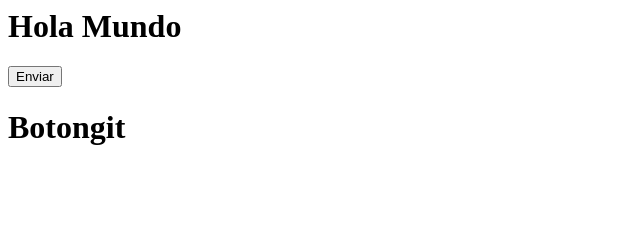
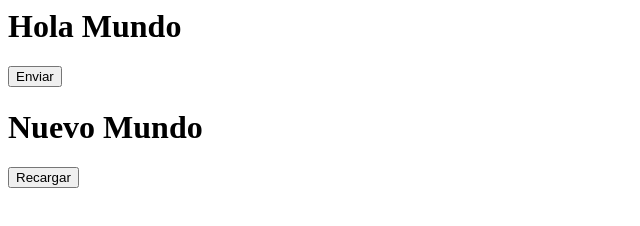
Before and after one commit to MarcelFas/daw2025Fab, a plain HTML site: page index.html in a window 1280 px wide. Shown: the whole page, without its empty margins (0-640 px from the left). Drawn offline with Linux system fonts and the light colour scheme.

Commit message:
Nuevo boton de recarga

```diff
--- a/index.html
+++ b/index.html
@@ -6,7 +6,8 @@
         <button>Enviar</button>
     </body>
     <body>
-        <h1>Botongit</h1>
+        <h1>Nuevo Mundo</h1>
+        <button>Recargar</button>
     </body>
     <footer>
 
```
